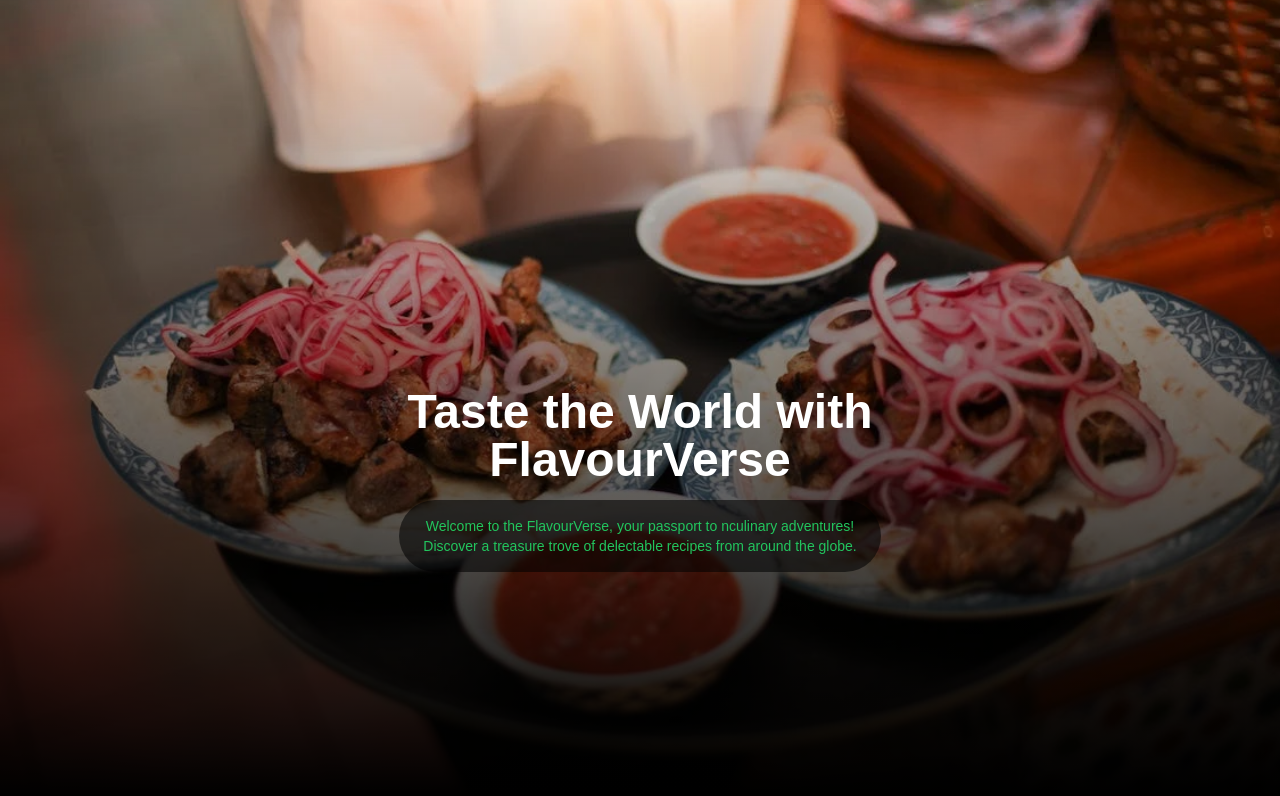
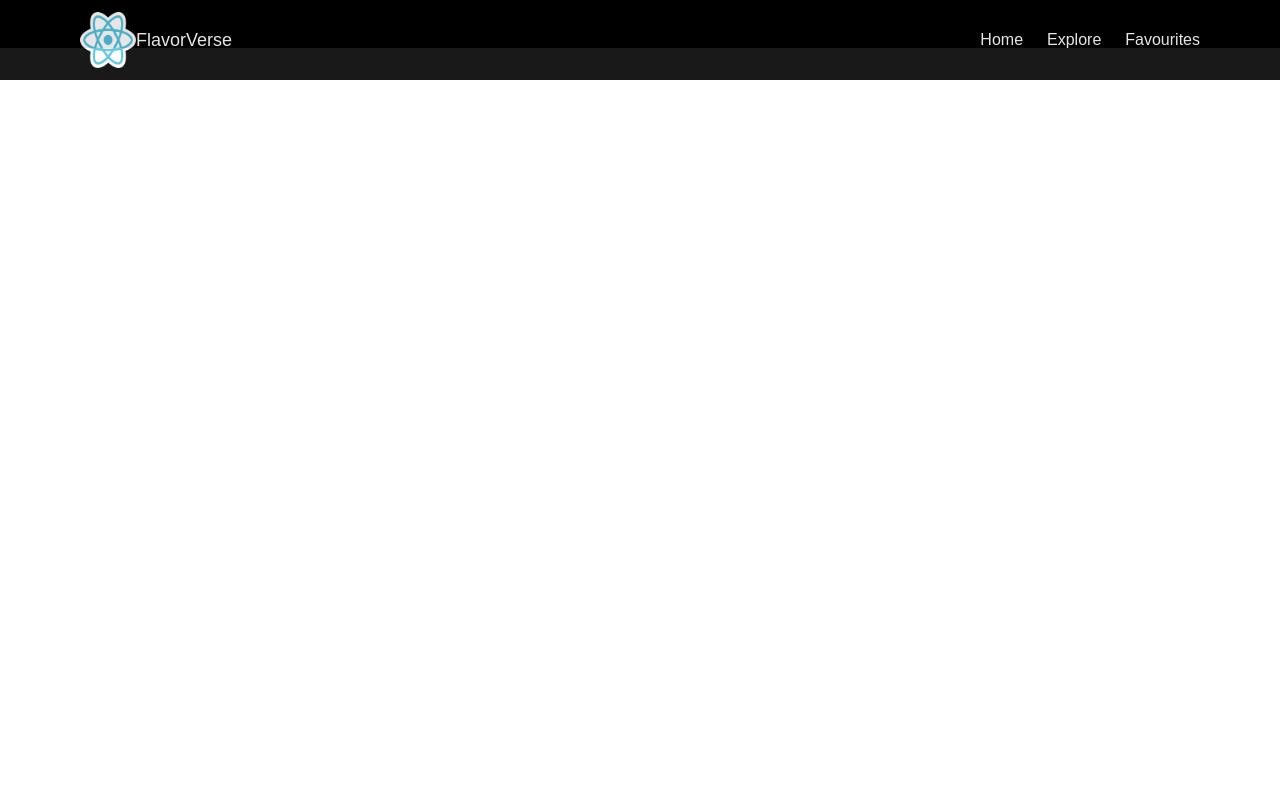
Before and after one commit to Rushalee-das/foodspace, a React (Create React App) app: page /recipes/1 in a window 1280 px wide. Shown: the top 796 px of the page. Built offline with nearby package versions, Linux system fonts and the light colour scheme.

Commit message:
navbar added

```diff
--- a/src/App.js
+++ b/src/App.js
@@ -1,11 +1,25 @@
-import Home from "./pages/Home";
+import React from 'react';
+import { Routes, Route } from 'react-router-dom';
+import Layout from './components/Layout';
+import Home from './pages/Home'
+import RecipeDetails from './pages/RecpieDetails'
+import Navbar from './components/Navbar'
+import Footer from './components/Footer'
 
 function App() {
-  return (
-    <div className="bg-black">
-      <Home />
-    </div>
-  );
+    console.log('App rendering');
+
+    return (
+        <div className="bg-black">
+            <Navbar />
+            <Routes>
+                <Route path="/" element={<Layout />} />
+                <Route index element={<Home />} />
+                <Route path="recipes/:id" element={<RecipeDetails />} />
+            </Routes>
+            <Footer />
+        </div>
+    );
 }
 
 export default App;
--- /dev/null
+++ b/src/components/Footer.jsx
@@ -0,0 +1,9 @@
+import React from 'react'
+
+const Footer = () => {
+  return (
+    <div>Footer</div>
+  )
+}
+
+export default Footer
--- /dev/null
+++ b/src/components/Layout.jsx
@@ -0,0 +1,19 @@
+// Layout.js
+import React from 'react';
+import Navbar from './Navbar';
+import Footer from './Footer';
+import {Outlet} from 'react-router-dom'
+
+const Layout = () => {
+    console.log('Layout rendering');
+
+    return (
+        <div>
+            <Navbar />
+                <Outlet />
+            <Footer />
+        </div>
+    );
+}
+
+export default Layout;
--- /dev/null
+++ b/src/components/Navbar.jsx
@@ -0,0 +1,32 @@
+// Navbar.js
+import React, { useState } from 'react';
+import logo from '../images/react.png';
+
+const Navbar = () => {
+    console.log('Navbar rendering');
+    const [open, setOpen] = useState(false);
+
+    return (
+        <header className="w-full fixed z-10 bg-black opacity-90">
+            <nav className="flex w-full py-2 md:py-3 px-4 md:px-20 items-center justify-between">
+                <a href="/" className="flex items-center justify-center text-white text-lg cursor-pointer">
+                    <img src={logo} alt="Logo" className="w-8 h-8 lg:w-14 lg:h-14" />
+                    Flavor<span>Verse</span>
+                </a>
+                <ul className='hidden md:flex text-white gap-6'>
+                    <li>
+                        <a href='/'>Home</a>
+                    </li>
+                    <li>
+                        <a href='/recipes'>Explore</a>
+                    </li>
+                    <li>
+                        <a href='/favourite'>Favourites</a>
+                    </li>
+                </ul>
+            </nav>
+        </header>
+    );
+}
+
+export default Navbar;
--- a/src/index.js
+++ b/src/index.js
@@ -2,10 +2,13 @@ import React from 'react';
 import ReactDOM from 'react-dom/client';
 import './index.css';
 import App from './App';
+import { BrowserRouter } from 'react-router-dom';
 
 const root = ReactDOM.createRoot(document.getElementById('root'));
 root.render(
   <React.StrictMode>
-    <App />
+    <BrowserRouter>
+      <App />
+    </BrowserRouter>
   </React.StrictMode>
 );
--- a/src/pages/RecpieDetails.jsx
+++ b/src/pages/RecpieDetails.jsx
@@ -0,0 +1,9 @@
+import React from 'react'
+
+const RecpieDetails = () => {
+  return (
+    <div>RecpieDetails</div>
+  )
+}
+
+export default RecpieDetails
```
Also changed, not shown: src/images/react.png (added).
